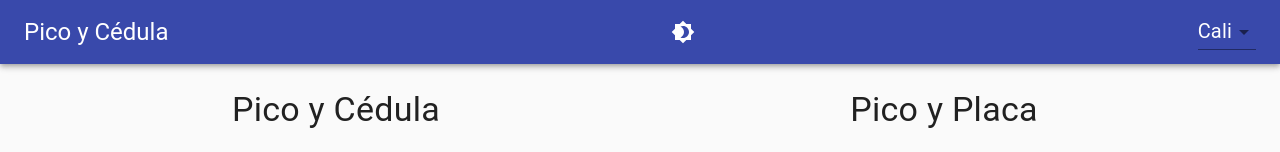
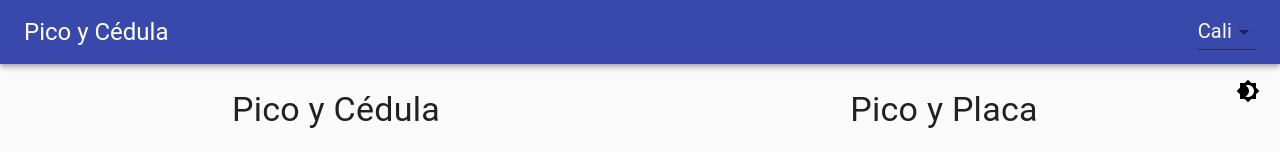
Before and after one commit to d3v0l0p3rs/picoycedula, a React (Create React App) app: page / in a window 1280 px wide. Shown: the top 152 px of the page. Built offline with nearby package versions, Linux system fonts and the light colour scheme.

Commit message:
acomodacion de boton

```diff
--- a/src/components/header/header.tsx
+++ b/src/components/header/header.tsx
@@ -16,28 +16,13 @@ import Brightness7Icon from '@material-ui/icons/Brightness7'
 
 const HeaderComponent: React.FC<Props> = (props: Props): JSX.Element => {
   return (
-    <AppBar position="sticky">
+    <div>
+      <AppBar position="sticky">
       <Toolbar>
-        <Typography variant="h5" style={{ color: 'white' }}>
+        <Typography variant="h5" style={{ color: 'white', textAlign: 'left' }}>
           {getLabel('title')}
         </Typography>
-        {props.darkMode ? (
-          <Button
-            style={{ marginLeft: 'auto', color: 'white' }}
-            onClick={() => {
-              props.setDarkMode(false)
-            }}>
-            <Brightness7Icon></Brightness7Icon>
-          </Button>
-        ) : (
-          <Button
-            style={{ marginLeft: 'auto', color: 'white' }}
-            onClick={() => {
-              props.setDarkMode(true)
-            }}>
-            <Brightness4Icon></Brightness4Icon>
-          </Button>
-        )}
+
         <Select
           value={props.currentCity}
           style={{ marginLeft: 'auto', color: 'white' }}
@@ -70,6 +55,26 @@ const HeaderComponent: React.FC<Props> = (props: Props): JSX.Element => {
         </Typography>
       </Collapse>
     </AppBar>
+    {props.darkMode ? (
+          <Button
+            className={styles.styleButton}
+            style={{ color: 'white' }}
+            onClick={() => {
+              props.setDarkMode(false)
+            }}>
+            <Brightness7Icon></Brightness7Icon>
+          </Button>
+        ) : (
+          <Button
+            className={styles.styleButton}
+            style={{ color: 'black' }}
+            onClick={() => {
+              props.setDarkMode(true)
+            }}>
+            <Brightness4Icon></Brightness4Icon>
+          </Button>
+        )}
+    </div>
   )
 }
 
--- a/src/components/header/scss.module.scss
+++ b/src/components/header/scss.module.scss
@@ -1,3 +1,10 @@
 .selectedCity{
     font-size: 20px !important;
 }
+
+.styleButton{
+	float: right;
+    right: 0px;
+    position: absolute !important;
+    padding-top: 15px !important;
+}
```
